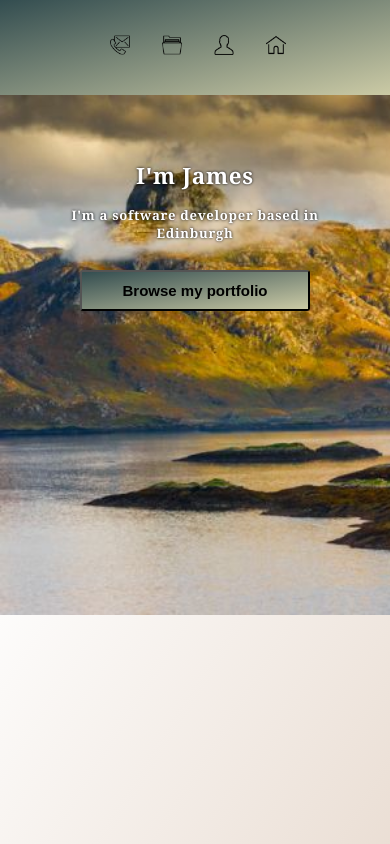
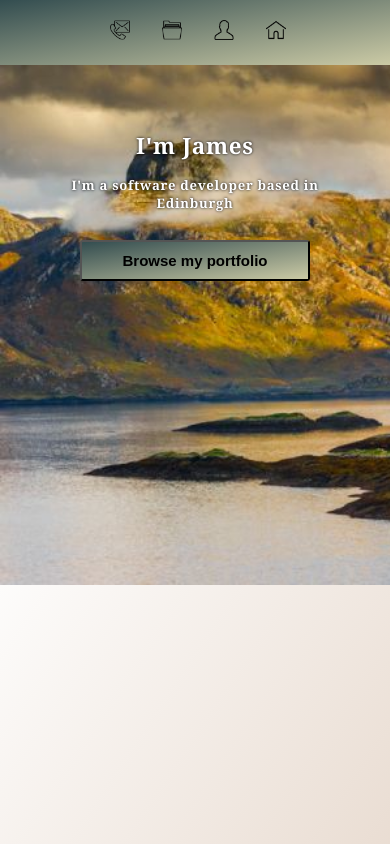
Before and after one commit to jah1603/jQuery-ReactJS-carousels, a React (Create React App) app: page / in a window 390 px wide. Built offline with nearby package versions, Linux system fonts and the light colour scheme.

Commit message:
programming language logos responsive on iPhone 5

```diff
--- a/src/App.css
+++ b/src/App.css
@@ -163,6 +163,30 @@ body {
   .weather2-programming-logos {
     position: relative;
     left: 9%;
+  }
+  .fixture-programming-logos {
+    position: relative;
+    left: 30%;
+  }
+  .story-programming-logos {
+    position: relative;
+    left: 23%;
+  }
+  .w2w-programming-logos {
+    position: relative;
+    left: 30%;
+  }
+}
+
+@media (max-width: 320px) {
+  .reach-programming-logos {
+    position: relative;
+    left: 5%;
+
+  }
+  .weather2-programming-logos {
+    position: relative;
+    left: -1%;
   }
   .fixture-programming-logos {
     position: relative;
@@ -1087,6 +1111,7 @@ p a {
   .navbar {
     justify-content: center;
     align-items: center;
+    padding: 8px;
   }
   .navbar-icon {
     width: 30px;
@@ -1105,6 +1130,13 @@ p a {
 }
 
 @media screen and (max-width: 500px) {
+
+  .navbar {
+    padding-top: 5px;
+    padding-bottom: 5px;
+    padding-left: 20px;
+    padding-right: 20px;
+  }
 
   .navbar li {
     float: left;
@@ -1202,6 +1234,8 @@ p a {
   }
 
 }
+
+
 
 @media screen and (max-width: 500px) {
 
```
